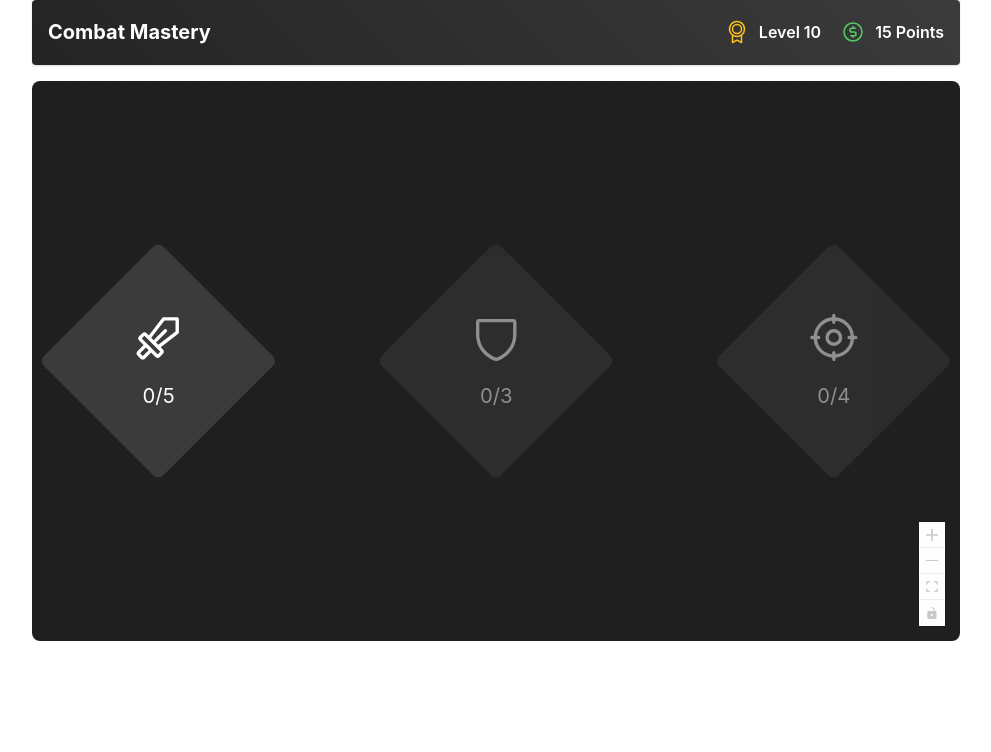
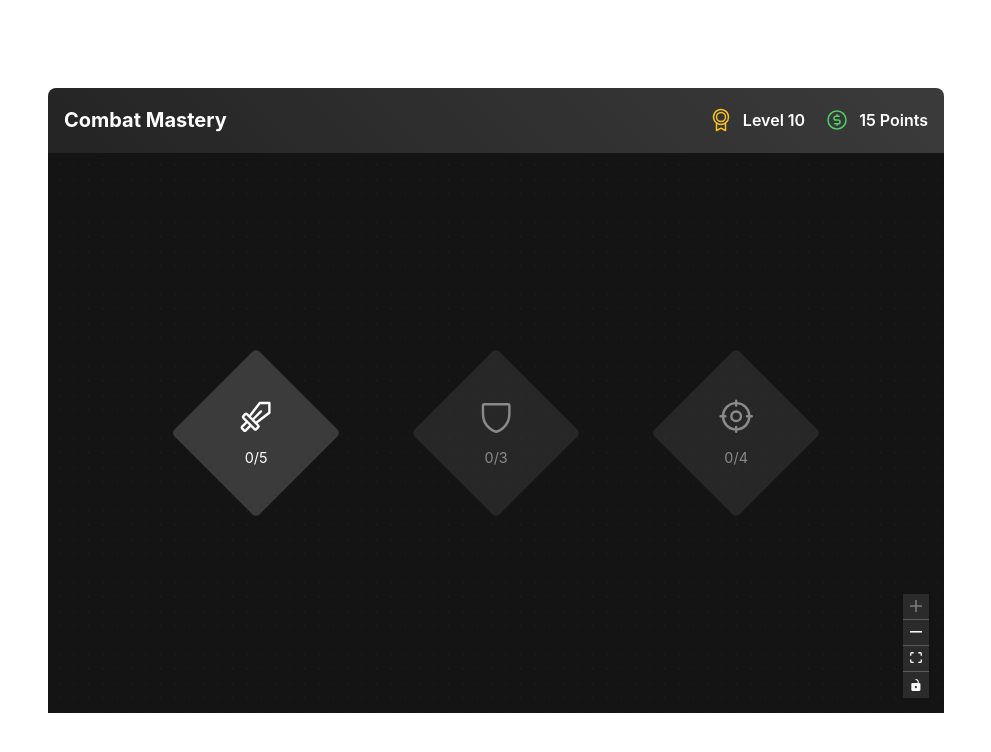
Before and after one commit to TURR3T5/od_skilltree, a React (Vite) app: page / in a window 1280 px wide. Shown: the top 752 px of the page, without its empty margins (144-1135 px from the left). Built offline with nearby package versions, Linux system fonts and the light colour scheme.

Commit message:
small tweaks

```diff
--- a/src/App.tsx
+++ b/src/App.tsx
@@ -3,6 +3,7 @@ import { SkillTree } from './components';
 import { Sword, Shield, Crosshair } from '@phosphor-icons/react';
 import { SkillTreeData } from './types/SkillTypes';
 import { calculateTotalSpentPoints, isSkillUnlockable } from './utils/skillTreeHelper';
+import { Container } from '@mantine/core';
 
 const App: React.FC = () => {
 	const [skillTreeData, setSkillTreeData] = useState<SkillTreeData>({
@@ -75,7 +76,11 @@ const App: React.FC = () => {
 		});
 	};
 
-	return <SkillTree data={skillTreeData} onSkillUpgrade={handleSkillUpgrade} />;
+	return (
+		<Container w='100%' h='100vh' style={{ display: 'flex', justifyContent: 'center', alignItems: 'center' }}>
+			<SkillTree data={skillTreeData} onSkillUpgrade={handleSkillUpgrade} />
+		</Container>
+	);
 };
 
 export default App;
--- a/src/components/SkillTree/SkillTree.tsx
+++ b/src/components/SkillTree/SkillTree.tsx
@@ -59,7 +59,7 @@ export const SkillTree: React.FC<SkillTreeProps> = ({ data, onSkillUpgrade, onSk
 	};
 
 	return (
-		<Container>
+		<Container w={1000}>
 			<Stack gap={0}>
 				<SkillTreeHeader name={data.name} playerLevel={data.playerLevel} availablePoints={data.availablePoints} />
 
@@ -67,10 +67,11 @@ export const SkillTree: React.FC<SkillTreeProps> = ({ data, onSkillUpgrade, onSk
 					style={{
 						height: '70vh',
 						background: theme.colors.dark[8],
-						borderRadius: theme.radius.md,
+                        borderBottomLeftRadius: theme.radius.md,
+                        borderBottomRightRadius: theme.radius.md,
 					}}
 				>
-					<ReactFlow nodes={nodes} edges={edges} onNodesChange={onNodesChange} onEdgesChange={onEdgesChange} onConnect={onConnect} nodeTypes={nodeTypes} fitView proOptions={{hideAttribution: true}}>
+					<ReactFlow nodes={nodes} edges={edges} onNodesChange={onNodesChange} onEdgesChange={onEdgesChange} onConnect={onConnect} nodeTypes={nodeTypes} fitView proOptions={{hideAttribution: true}} colorMode='dark' maxZoom={1.2} minZoom={0.75}>
 						<Background color={theme.colors.dark[7]} gap={12} size={1} />
 						<Controls position='bottom-right' />
 					</ReactFlow>
--- a/src/components/SkillTree/SkillTreeHeader.tsx
+++ b/src/components/SkillTree/SkillTreeHeader.tsx
@@ -1,5 +1,5 @@
 import React from 'react';
-import { Text, Group, Paper, useMantineTheme } from '@mantine/core';
+import { Text, Group, Container, useMantineTheme } from '@mantine/core';
 import { Medal, CurrencyCircleDollar } from '@phosphor-icons/react';
 
 interface SkillTreeHeaderProps {
@@ -12,12 +12,13 @@ export const SkillTreeHeader: React.FC<SkillTreeHeaderProps> = ({ name, playerLe
 	const theme = useMantineTheme();
 
 	return (
-		<Paper
-			shadow='xs'
+		<Container
 			p='md'
-			mb='md'
+            w='100%'
 			style={{
 				background: `linear-gradient(45deg, ${theme.colors.dark[7]}, ${theme.colors.dark[5]})`,
+                borderTopLeftRadius: theme.radius.md,
+                borderTopRightRadius: theme.radius.md,
 			}}
 		>
 			<Group justify='space-between' align='center'>
@@ -41,6 +42,6 @@ export const SkillTreeHeader: React.FC<SkillTreeHeaderProps> = ({ name, playerLe
 					</Group>
 				</Group>
 			</Group>
-		</Paper>
+		</Container>
 	);
 };
```
